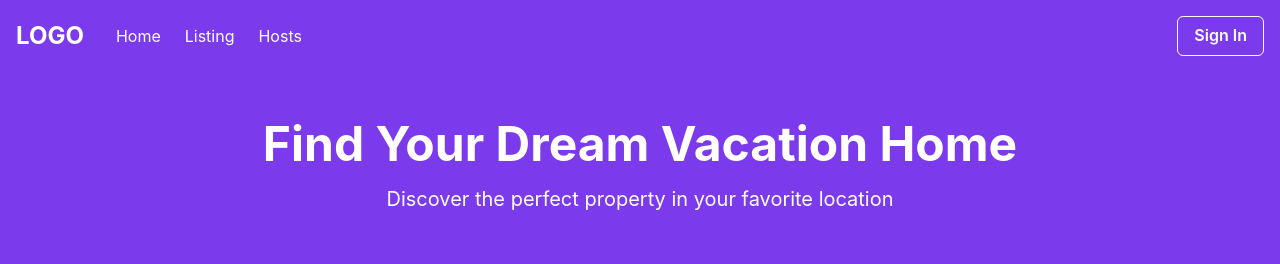
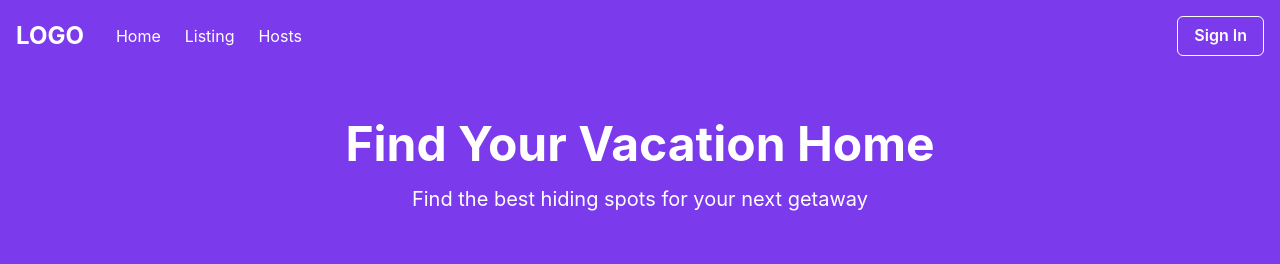
Before and after one commit to bittricky/rentals, a React (Vite) app in the folder packages/web/: page / in a window 1280 px wide. Shown: the top 264 px of the page. Built offline with nearby package versions, Linux system fonts and the light colour scheme; no server answers.

Commit message:
feat(copy): language

```diff
--- a/packages/web/src/pages/Home.tsx
+++ b/packages/web/src/pages/Home.tsx
@@ -63,10 +63,11 @@ export default function Home() {
       <Box bg="brand.600" py={12}>
         <Container maxW="container.xl">
           <VStack spacing={4} textAlign="center" color="white">
-            <Heading size="2xl">Find Your Dream Vacation Home</Heading>
+            <Heading size="2xl">Find Your Vacation Home</Heading>
             <Text fontSize="xl">
-              Discover the perfect property in your favorite location
+              Find the best hiding spots for your next getaway
             </Text>
+
           </VStack>
         </Container>
       </Box>
```
